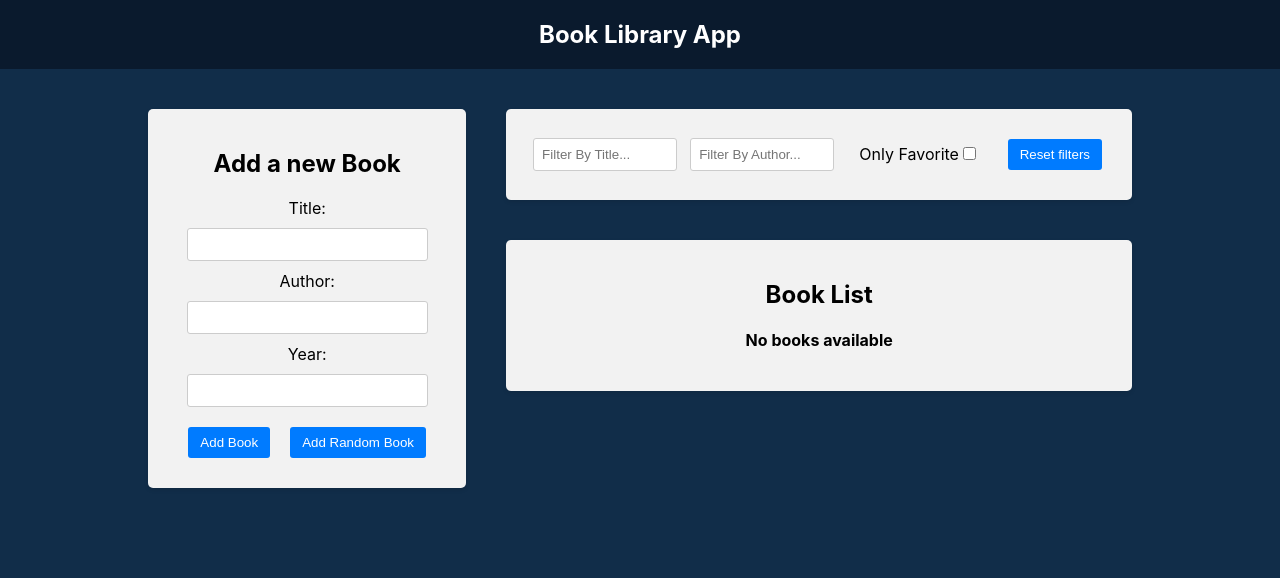
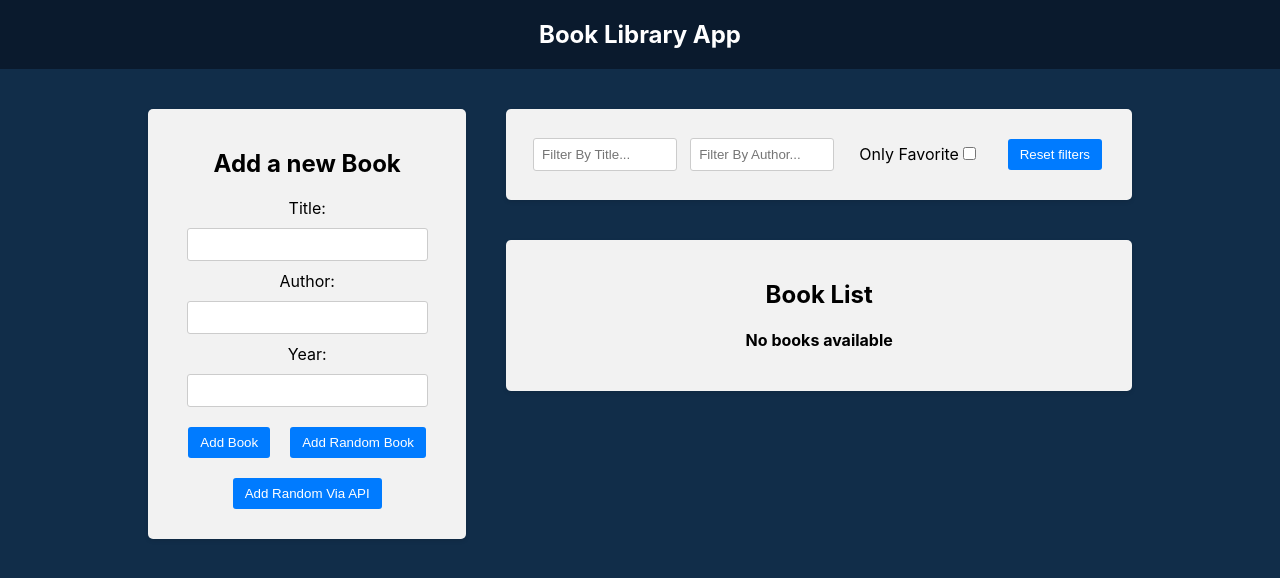
Before and after one commit to DiscoJordan/Books-Library, a React (Create React App) app in the folder client/: page / in a window 1280 px wide. Shown: the top 578 px of the page. Built offline with nearby package versions, Linux system fonts and the light colour scheme.

Commit message:
add random book via API

```diff
--- a/client/package.json
+++ b/client/package.json
@@ -7,6 +7,7 @@
     "@testing-library/jest-dom": "^5.17.0",
     "@testing-library/react": "^13.4.0",
     "@testing-library/user-event": "^13.5.0",
+    "axios": "^1.7.3",
     "react": "^18.3.1",
     "react-dom": "^18.3.1",
     "react-icons": "^5.2.1",
--- a/client/src/Components/Bookform.js
+++ b/client/src/Components/Bookform.js
@@ -3,11 +3,12 @@ import { useDispatch } from "react-redux";
 import { addBook } from "../Redux/slices/booksSlice";
 import booksData from "../books.json";
 import createBookWithId from "../utils/createBookWithId";
+import axios from "axios";
 
 function Bookform() {
   const [title, setTitle] = useState("");
   const [author, setAuthor] = useState("");
-  const [year, setYear] = useState('');
+  const [year, setYear] = useState("");
   const dispatch = useDispatch();
 
   const handleSubmit = (e) => {
@@ -24,6 +25,17 @@ function Bookform() {
     let randomId = Math.floor(Math.random() * booksData.length);
     const randomBook = booksData[randomId];
     dispatch(addBook(createBookWithId(randomBook)));
+  };
+
+  const handleAddRandomFromAPI = async () => {
+    try {
+      const res = await axios.get("http://localhost:4040/random-book");
+      if (res) {
+        dispatch(addBook(createBookWithId(res.data)));
+      }
+    } catch (error) {
+      console.log(error);
+    }
   };
 
   return (
@@ -59,8 +71,10 @@ function Bookform() {
         </div>
         <button type="submit"> Add Book</button>
         <button type="button" onClick={handleAddRandom}>
-          {" "}
           Add Random Book
+        </button>
+        <button type="button" onClick={handleAddRandomFromAPI}>
+          Add Random Via API
         </button>
       </form>
     </div>
```
Also changed, not shown: 1 other file (tests, documents, lock files or other folders).
